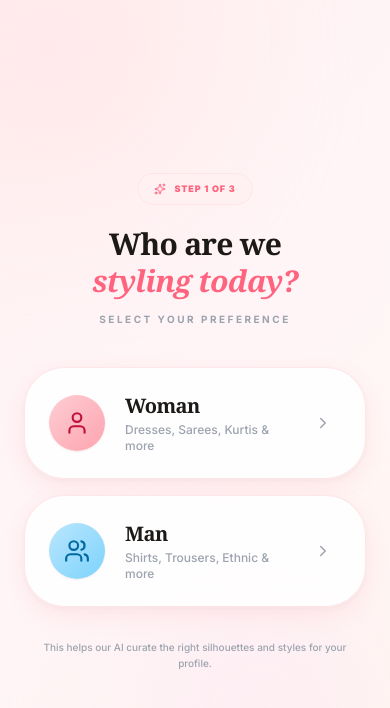
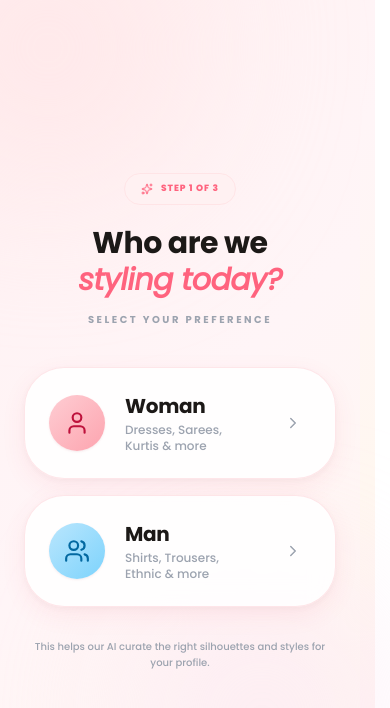
Before and after one commit to benish001/ai-outfit-ui, a React (Vite) app: page /gender in a window 390 px wide. Shown: the top 708 px of the page. Built offline with nearby package versions, Linux system fonts and the light colour scheme.

Commit message:
UI Refinement: Finalized mobile-first layout with improved button positioning, reverted typography to Poppins for readability, and optimized auth centering for mobile devices.

```diff
--- a/index.html
+++ b/index.html
@@ -4,13 +4,24 @@
 <head>
   <meta charset="UTF-8" />
   <link rel="icon" type="image/svg+xml" href="/favicon.svg" />
-  <meta name="viewport" content="width=device-width, initial-scale=1.0" />
-  <title>ToneWear | Your Premium Skin Tone Fashion Advisor</title>
-  <link rel="preconnect" href="https://fonts.googleapis.com">
-  <link rel="preconnect" href="https://fonts.gstatic.com" crossorigin>
+  <!-- Mobile-safe viewport: prevents iOS Safari from zooming on form focus -->
+  <meta name="viewport" content="width=device-width, initial-scale=1.0, viewport-fit=cover" />
+  <meta name="theme-color" content="#FFF0F3" />
+  <meta name="description" content="ToneWear — AI-powered skin tone detection & cross-platform fashion price comparison for Amazon, Flipkart, Myntra, Ajio & Nykaa." />
+  <title>ToneWear | AI Skin Tone Fashion Advisor</title>
+
+  <!-- Step 1: preconnect to font origins (eliminates DNS + TLS RTT) -->
+  <link rel="preconnect" href="https://fonts.googleapis.com" />
+  <link rel="preconnect" href="https://fonts.gstatic.com" crossorigin />
+
+  <!--
+    Reverted Font Strategy:
+    • Poppins (Primary) — 300,400,500,600,700,800
+    • Inter (Body) — 400,500,600
+  -->
   <link
-    href="https://fonts.googleapis.com/css2?family=Poppins:ital,wght@0,100;0,200;0,300;0,400;0,500;0,600;0,700;0,800;0,900;1,100;1,200;1,300;1,400;1,500;1,600;1,700;1,800;1,900&family=Inter:wght@100..900&display=swap"
-    rel="stylesheet">
+    href="https://fonts.googleapis.com/css2?family=Poppins:ital,wght@0,300;0,400;0,500;0,600;0,700;0,800;1,400&family=Inter:wght@400;500;600&display=swap"
+    rel="stylesheet" />
 </head>
 
 <body>
--- a/src/features/auth/Login.jsx
+++ b/src/features/auth/Login.jsx
@@ -30,14 +30,14 @@ const Login = ({ onBack, onRegister, onLoginSuccess }) => {
 
   return (
     <div
-      className="min-h-screen w-full flex flex-col items-center justify-center p-6 relative overflow-hidden"
+      className="auth-page"
       style={{ background: 'linear-gradient(155deg, #FFF0F3 0%, #FFF4F7 45%, #FFF7F5 100%)' }}
     >
-      {/* Depth blobs */}
+      {/* Depth blobs — pointer-events:none so they never block touches */}
       <div className="absolute -top-32 -right-24 w-80 h-80 rounded-full bg-rose-100/60 blur-[90px] pointer-events-none" />
       <div className="absolute bottom-0 -left-20 w-72 h-72 rounded-full bg-pink-100/50 blur-[80px] pointer-events-none" />
 
-      <div className="relative w-full max-w-sm space-y-6">
+      <div className="auth-card-wrapper space-y-6">
         {/* Top bar */}
         <div className="flex items-center justify-between">
           <button
--- a/src/features/auth/Register.jsx
+++ b/src/features/auth/Register.jsx
@@ -46,14 +46,14 @@ const Register = ({ onBack, onLogin, onRegisterSuccess }) => {
 
   return (
     <div
-      className="min-h-screen w-full flex flex-col items-center justify-center p-6 relative overflow-hidden"
+      className="auth-page"
       style={{ background: 'linear-gradient(155deg, #FFF0F3 0%, #FFF4F7 45%, #FFF7F5 100%)' }}
     >
-      {/* Depth blobs */}
+      {/* Depth blobs — pointer-events:none so they never block touches */}
       <div className="absolute -top-24 right-0 w-80 h-80 rounded-full bg-pink-100/60 blur-[90px] pointer-events-none" />
       <div className="absolute bottom-0 -left-16 w-72 h-72 rounded-full bg-rose-100/50 blur-[80px] pointer-events-none" />
 
-      <div className="relative w-full max-w-sm space-y-6">
+      <div className="auth-card-wrapper space-y-6">
         {/* Top bar */}
         <div className="flex items-center justify-between">
           <button
--- a/src/features/recommendations/ColorRecommendations.jsx
+++ b/src/features/recommendations/ColorRecommendations.jsx
@@ -180,39 +180,34 @@ const ColorRecommendations = ({ onNext, onBack }) => {
           </motion.div>
         </section>
 
-        {/* ── Tip Card ── */}
-        <div
-          className="rounded-2xl p-4 flex items-start gap-3"
-          style={{
-            background: 'rgba(254,205,211,0.2)',
-            border: '1px solid rgba(254,205,211,0.5)',
-          }}
-        >
-          <Info size={14} className="text-rose-400 shrink-0 mt-0.5" />
-          <p className="text-[10px] text-[#6B6560] leading-relaxed">
-            <strong className="text-[#1C1917]">Tip:</strong> These colours are selected to harmonise with your natural undertones and enhance your glow.
-          </p>
-        </div>
 
         {/* ── CTA ── */}
+        <div className="space-y-4 pt-4">
           <Button
             id="color-rec-shop"
             variant="rose"
             size="lg"
-          className="w-full"
+            className="w-full shadow-rose-glow"
             onClick={onNext}
           >
             <ShoppingBag size={18} />
             Explore Full Catalogue
           </Button>
-      </div>
 
-      {/* Footer */}
-      <footer className="py-6 text-center shrink-0 border-t border-rose-100/50">
-        <p className="text-[8px] uppercase tracking-widest font-bold text-rose-200">
+          <p className="text-center text-[8px] uppercase tracking-widest font-bold text-rose-200">
             Neural Engine v5 · Live Sync
           </p>
-      </footer>
+
+          <div className="flex justify-center pb-8">
+            <button
+              onClick={handleRetake}
+              className="text-[10px] font-black uppercase tracking-widest text-[#9CA3AF] hover:text-rose-400 transition-colors"
+            >
+              Not right? Retake Analysis
+            </button>
+          </div>
+        </div>
+      </div>
     </div>
   );
 };
--- a/src/index.css
+++ b/src/index.css
@@ -60,7 +60,8 @@
 /* ============================================================
    FONTS
    ============================================================ */
-@import url('https://fonts.googleapis.com/css2?family=Playfair+Display:ital,wght@0,400;0,500;0,600;0,700;0,800;0,900;1,400;1,500;1,700&family=Inter:wght@300;400;500;600;700;800;900&display=swap');
+/* Fonts are loaded via <link> in index.html (preconnect + display=swap). */
+/* Do NOT add @import font here — it blocks CSS parsing & duplicates the load. */
 
 /* ============================================================
    BASE STYLES
@@ -69,21 +70,32 @@ html, body {
   margin: 0;
   padding: 0;
   overflow-x: hidden;
-  font-family: 'Inter', system-ui, -apple-system, sans-serif;
+  /* Reverted to Poppins as the primary font */
+  font-family: 'Poppins', 'Inter', system-ui, -apple-system, sans-serif;
   color: var(--color-brand-dark);
   -webkit-font-smoothing: antialiased;
   -moz-osx-font-smoothing: grayscale;
   text-rendering: optimizeLegibility;
+  scrollbar-gutter: stable;
 }
 
-/* Global pink gradient background */
+/*
+  Global pink gradient background.
+  NOTE: background-attachment:fixed is removed — it triggers a GPU compositing
+  bug on iOS Safari (black/white flash, incorrect paint). Use ::before pseudo
+  approach or repeat the gradient on each wrapper instead.
+*/
 body {
+  background-color: #FFF0F3; /* solid fallback for very old devices */
   background: linear-gradient(135deg, #FFF0F3 0%, #FFF5F7 40%, #FFF7F0 70%, #FFF0F3 100%);
-  background-attachment: fixed;
+  min-height: 100dvh; /* dvh: dynamic viewport height — correct on mobile browsers */
 }
 
 h1, h2, h3, h4, .luxury-font {
-  font-family: 'Playfair Display', 'Georgia', serif;
+  /* Reverted to Poppins for headings for consistency. */
+  font-family: 'Poppins', sans-serif;
+  font-weight: 700;
+  letter-spacing: -0.015em;
 }
 
 /* ============================================================
@@ -122,10 +134,10 @@ h1, h2, h3, h4, .luxury-font {
   background: var(--gradient-warm-pink);
 }
 
-/* The canonical page background */
+/* The canonical page background — no background-attachment:fixed (iOS bug) */
 .bg-page {
   background: var(--bg-page);
-  background-attachment: fixed;
+  /* Use min-height: 100dvh on the wrapper instead of background-attachment:fixed */
 }
 
 /* ============================================================
@@ -184,17 +196,23 @@ h1, h2, h3, h4, .luxury-font {
 
 /* ============================================================
    ANIMATIONS
+   Performance rules:
+   • Only animate transform & opacity — no layout-triggering properties
+   • will-change promotes element to its own compositor layer
+   • prefers-reduced-motion: disables all motion for accessibility
    ============================================================ */
 .animate-float {
+  will-change: transform;
   animation: float 7s ease-in-out infinite;
 }
 .animate-float-slow {
+  will-change: transform;
   animation: float 10s ease-in-out infinite;
 }
 
 @keyframes float {
-  0%, 100% { transform: translateY(0px); }
-  50%       { transform: translateY(-14px); }
+  0%, 100% { transform: translateY(0px) translateZ(0); }
+  50%       { transform: translateY(-14px) translateZ(0); }
 }
 
 @keyframes pulse-ring {
@@ -204,6 +222,7 @@ h1, h2, h3, h4, .luxury-font {
 }
 
 .animate-pulse-ring {
+  will-change: box-shadow;
   animation: pulse-ring 2s cubic-bezier(0.455, 0.03, 0.515, 0.955) infinite;
 }
 
@@ -215,8 +234,24 @@ h1, h2, h3, h4, .luxury-font {
 .skeleton {
   background: linear-gradient(90deg, #FFE4E6 25%, #FECDD3 50%, #FFE4E6 75%);
   background-size: 200% 100%;
+  will-change: background-position;
   animation: shimmer 1.5s ease-in-out infinite;
   border-radius: 12px;
+}
+
+/* Accessibility: remove all motion for users who prefer it */
+@media (prefers-reduced-motion: reduce) {
+  .animate-float,
+  .animate-float-slow,
+  .animate-pulse-ring,
+  .skeleton,
+  .best-deal-badge {
+    animation: none !important;
+  }
+  * {
+    transition-duration: 0.01ms !important;
+    animation-duration: 0.01ms !important;
+  }
 }
 
 /* ============================================================
@@ -259,13 +294,62 @@ h1, h2, h3, h4, .luxury-font {
 .safe-bottom { padding-bottom: env(safe-area-inset-bottom, 0px); }
 .safe-top    { padding-top:    env(safe-area-inset-top, 0px); }
 
-/* Minimum touch target helper */
+/* Minimum touch target helper (WCAG 2.5.5) */
 .touch-target {
   min-height: 44px;
   min-width: 44px;
   display: flex;
   align-items: center;
   justify-content: center;
+}
+
+/* ============================================================
+   AUTH PAGE — Mobile-safe centering
+   Fixes:
+   • Vertical centering on all mobile viewports (dvh handles browser chrome)
+   • Scrollable when soft keyboard pushes view (overflow-y: auto)
+   • iOS Safari safe area padding (viewport-fit=cover is set in HTML)
+   • Prevents card cutoff on very small screens (350px min)
+   ============================================================ */
+.auth-page {
+  /* dvh = dynamic viewport height (excludes mobile browser chrome) */
+  min-height: 100dvh;
+  width: 100%;
+  display: flex;
+  flex-direction: column;
+  align-items: center;
+  justify-content: center;
+  /* Scroll when content taller than viewport (soft keyboard open) */
+  overflow-y: auto;
+  overflow-x: hidden;
+  /* iOS safe areas */
+  padding-top: max(24px, env(safe-area-inset-top));
+  padding-bottom: max(24px, env(safe-area-inset-bottom));
+  padding-left: 24px;
+  padding-right: 24px;
+  position: relative;
+}
+
+/* Inner card wrapper: controlled max-width, never overflows */
+.auth-card-wrapper {
+  width: 100%;
+  max-width: 420px; /* comfortable on tablet */
+  /* on very small screens (350px phone), give the form room to breathe */
+  min-width: 0;
+}
+
+/* ============================================================
+   CSS CONTAINMENT — prevents card animations from dirtying
+   adjacent paint layers (key mobile perf fix)
+   ============================================================ */
+.card-contained {
+  contain: layout style paint;
+}
+
+/* Product grid: contain each card to isolate hover repaints */
+.product-grid-card {
+  contain: layout style;
+  transform: translateZ(0); /* own compositor layer */
 }
 
 /* ============================================================
```
Lines whose indentation alone changed are shown as unchanged.
